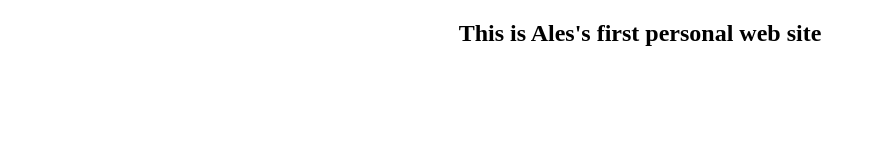
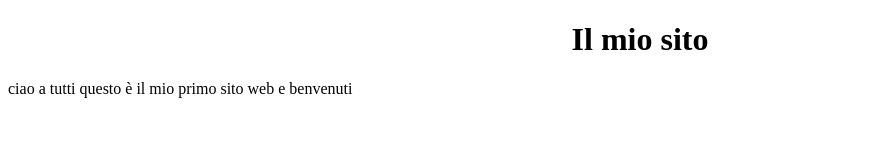
Before and after one commit to Alllex05/Hello-World, a plain HTML site: page index.html in a window 1280 px wide. Shown: the whole page, without its empty margins (0-876 px from the left). Drawn offline with Linux system fonts and the light colour scheme.

Commit message:
Add files via upload

```diff
--- a/index.html
+++ b/index.html
@@ -3,9 +3,18 @@
 <head>
     <meta charset="UTF-8">
     <meta name="viewport" content="width=device-width, initial-scale=1.0">
-    <title>Hello World</title>
+    <title>sito web personale di Alex Matei</title>
 </head>
-<body><h2 style="text-align: center;">This is Ales's first personal web site</h2>
+<body>
+    <header>
+        <h1 style="text-align: center;">Il mio sito</h1>
+ <p>ciao a tutti questo è il mio primo sito web e benvenuti</p>
+
+
+
+    </header>
+
+
 
 </body>
 </html>
```
